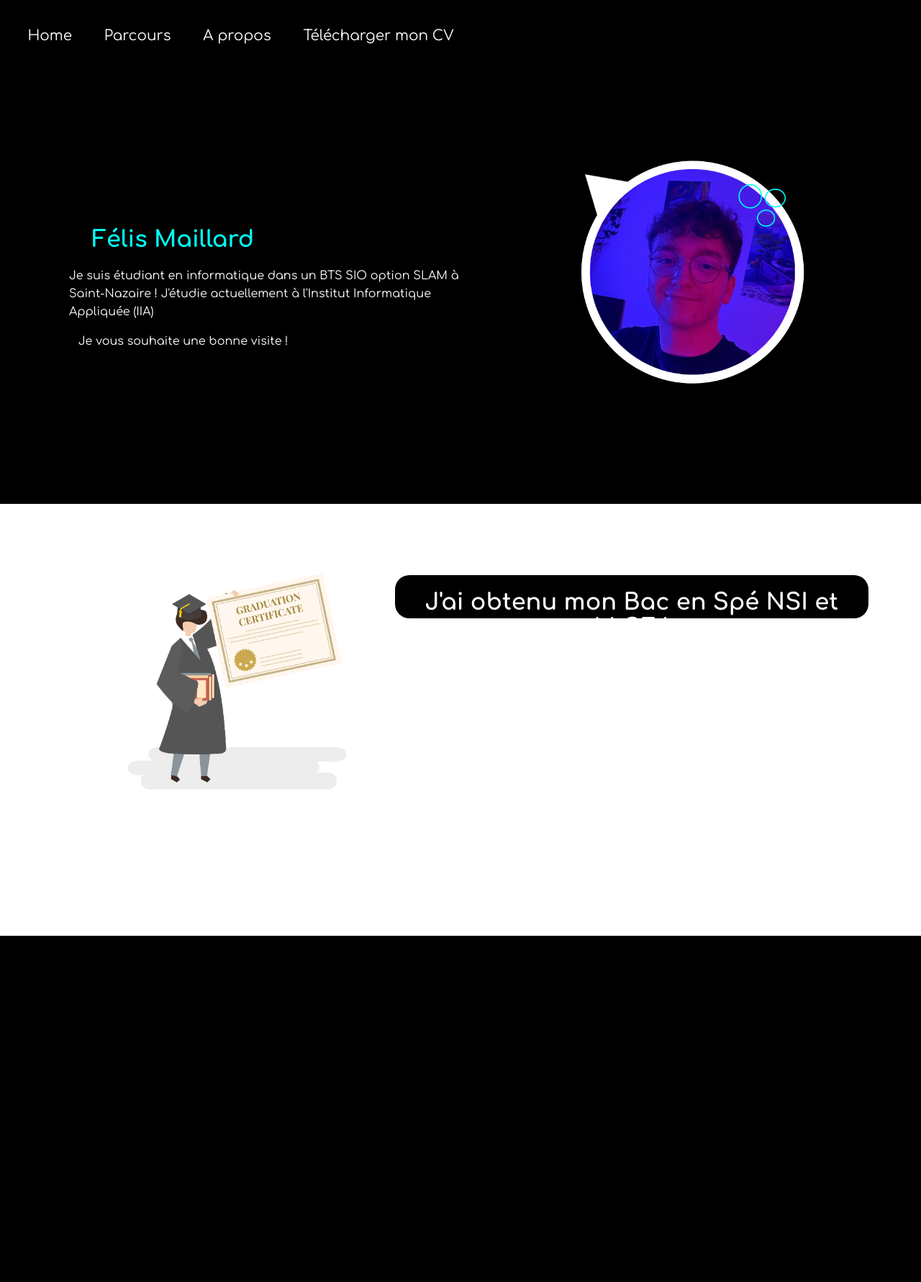
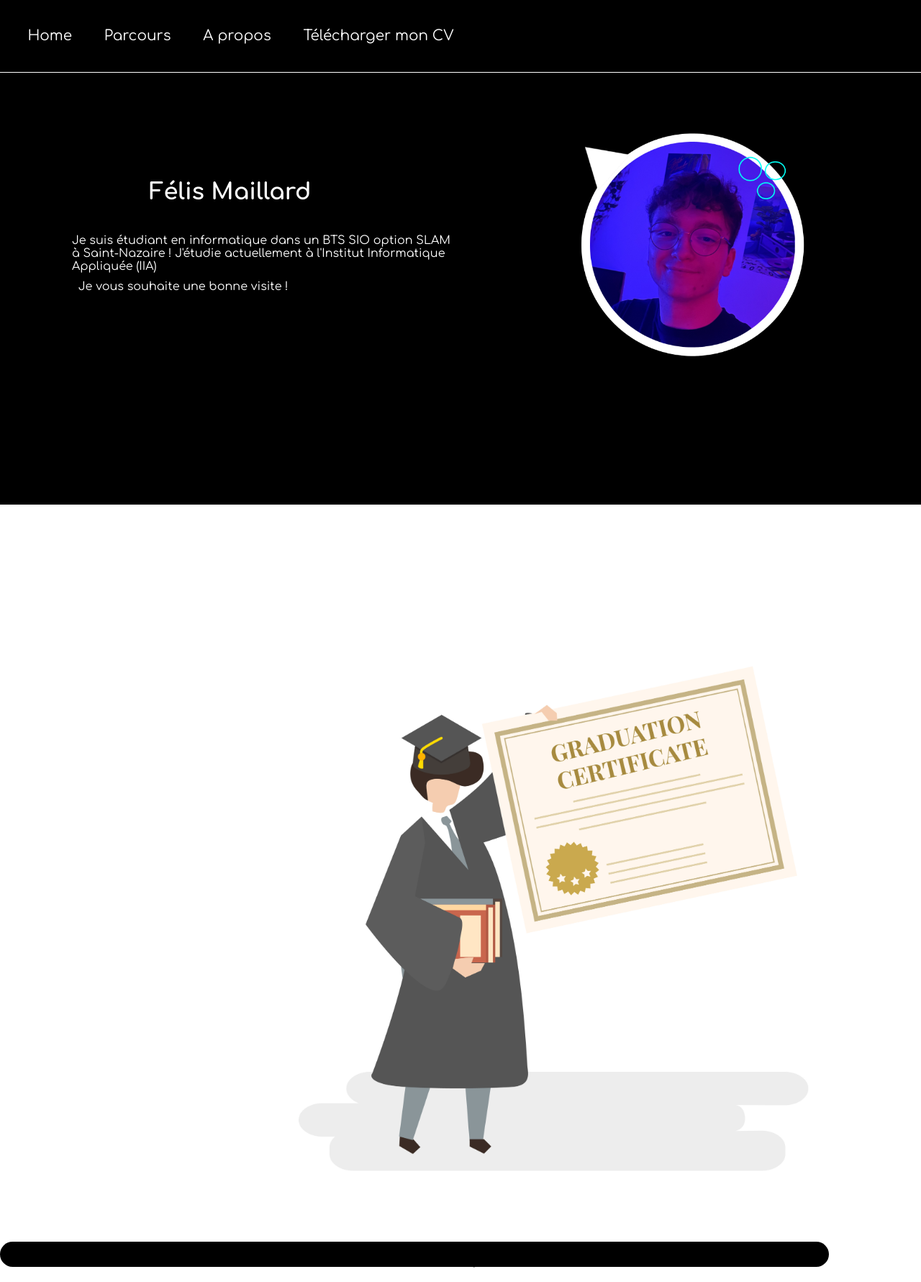
Before and after one commit to FelisMaillard/Portfolio, a PHP site: page / in a window 1280 px wide. Shown: the whole page at 72% size. Before the commit the page ends 1300 px from the top, so only its background shows below. Run offline with PHP 8.4, Linux system fonts and the light colour scheme.

Commit message:
Ajout de page modification du header etcc

```diff
--- a/index.html
+++ b/index.php
@@ -13,25 +13,28 @@
     <div class="h-container">
         <div class="h-nav-container">
             <nav>
-                <a href="">Home</a>
-                <a href="">Parcours</a>
-                <a href="">A propos</a>
-                <a href="">Télécharger mon CV</a>
+                <a href="index.html">Home</a>
+                <a href="parcour.html">Parcours</a>
+                <a href="aproposdemoi.html">A propos</a>
+                <a href="img/CVFélisMaillard.pdf"
+                download="img/CVFélisMaillard.pdf" target="_blank">Télécharger mon CV</a>
             </nav>
-        </div>
-        <div class="h-below-container">
-            <div class="h-below-container-item1">
-                <h1>Félis Maillard</h1>
-                <p>Je suis étudiant en informatique dans un BTS SIO option SLAM à Saint-Nazaire ! J'étudie actuellement à l'Institut Informatique Appliquée (IIA)</p>
-                <p id="jvsubv">Je vous souhaite une bonne visite !</p>
-            </div>
-            <div class="h-below-container-item2"><img src="img/moi.png" alt="" class="pdp"></div>
         </div>
     </div>
 </header>
 <body>
     <div class="body-container">
         <div class="body-container-i1">
+            <div class="body-container-item1">
+                <h1>Félis Maillard</h1>
+                <p>Je suis étudiant en informatique dans un BTS SIO option SLAM à Saint-Nazaire ! J'étudie actuellement à l'Institut Informatique Appliquée (IIA)</p>
+                <p id="jvsubv">Je vous souhaite une bonne visite !</p>
+            </div>
+            <div class="body-container-item2">
+                <img src="img/moi.png" alt="" class="pdp">
+            </div>
+        </div>
+        <div class="">
             <img src="img/graduation.jpg" alt="" class="grad">
         </div>
         <div class="body-container-i2">
--- a/style.css
+++ b/style.css
@@ -4,11 +4,16 @@
 body{
     margin: 0;
 }
+header {
+    position: sticky;
+    top: 0px;
+}
 .h-container{
     width: auto;
-    height: 700px;
+    height: 100px;
     background-color: black;
     display: grid;
+    border-bottom: #FFFFFF 1px solid;
 }
 .h-nav-container a{
     text-decoration: none;
@@ -22,11 +27,6 @@
     transform: scale(1.2);
     color: #00FFF5;
     transition: transform 0.3s ease, color 0.3s ease;
-
-}
-.h-below-container{
-    display: grid;
-    grid-template-columns: 1fr 1fr;
 }
 .h-below-container h1{
     color: #00FFF5;
@@ -42,11 +42,7 @@
     width: 50%;
     margin-left: 25%;
 }
-.body-container{
-    height: 600px;
-    width: 100%;
-    background-color: white;
-}
+
 #scrollToTopButton {
     opacity: 1;
     position: fixed;
@@ -55,7 +51,7 @@
     color: #FFFFFF;
     padding: 10px;
     cursor: pointer;
-    transition: opacity 0.3s; /* Ajoutez la transition d'opacité */
+    transition: opacity 0.3s;
 }
 .retour_haut{
     width: 25%;
@@ -70,16 +66,25 @@
 #jvsubv{
     margin-left: 17%;
 }
-.body-container h1{
+.body-container-i1{
+    display: grid;
+    grid-template-columns: 1fr 1fr;
+    height: 600px;
+    color:#FFFFFF;
+    background-color: #000000;
+}
+.body-container-i1 h1{
     color: white;
     text-align: center;
-    margin-top: 15%;
+    margin-top: 20%;
     padding-top: 20px;
     padding-bottom: 20px;
 }
-.body-container{
-    display: grid;
-    grid-template-columns: 12fr 16fr;
+.body-container-i1 p{
+    margin: 0 0 10px 100px;
+}
+.body-container-i1 img{
+    margin-top: 80px;
 }
 .grad{
     width: 70%;
```
Also changed, not shown: aproposdemoi.php (added), parcour.php (added), 1 other file.
